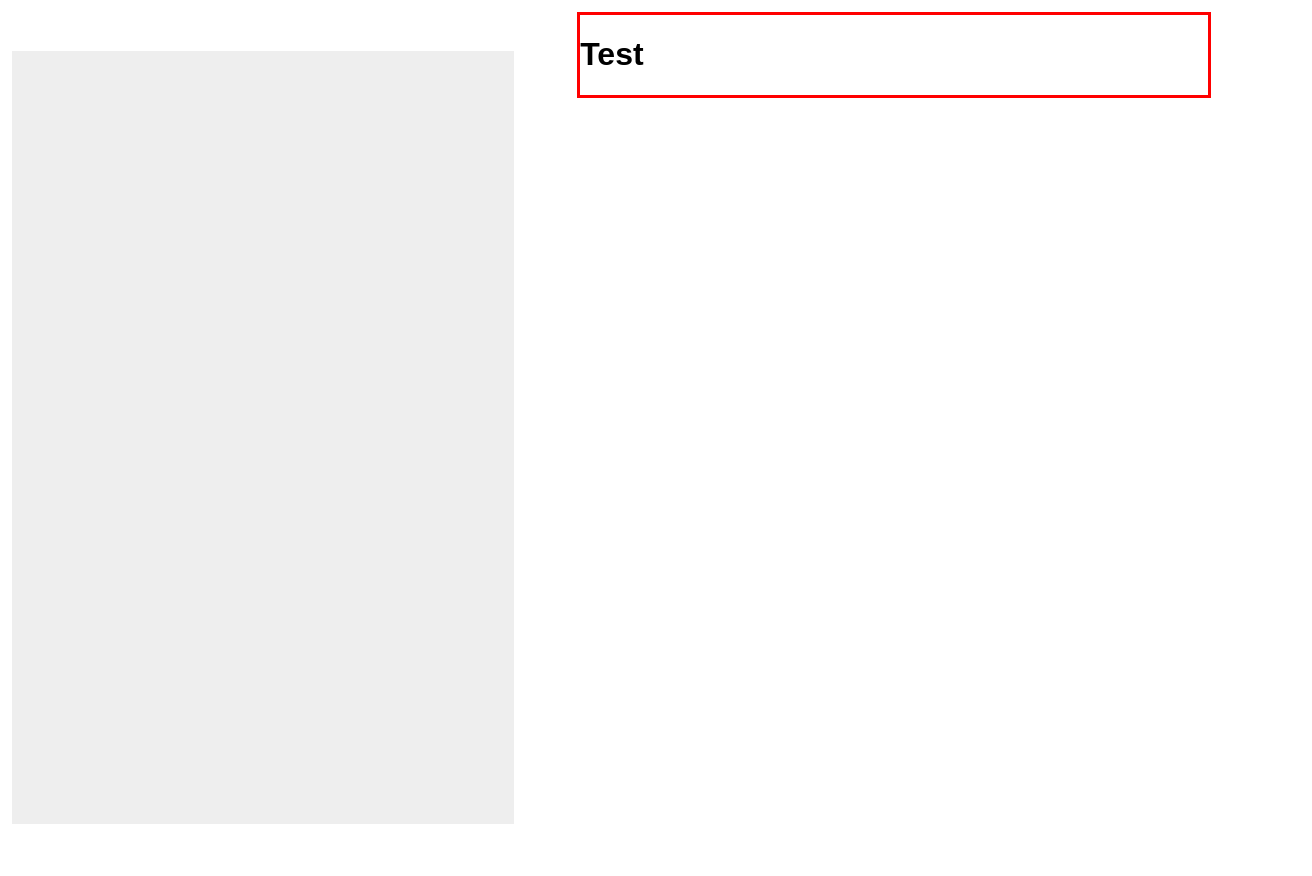
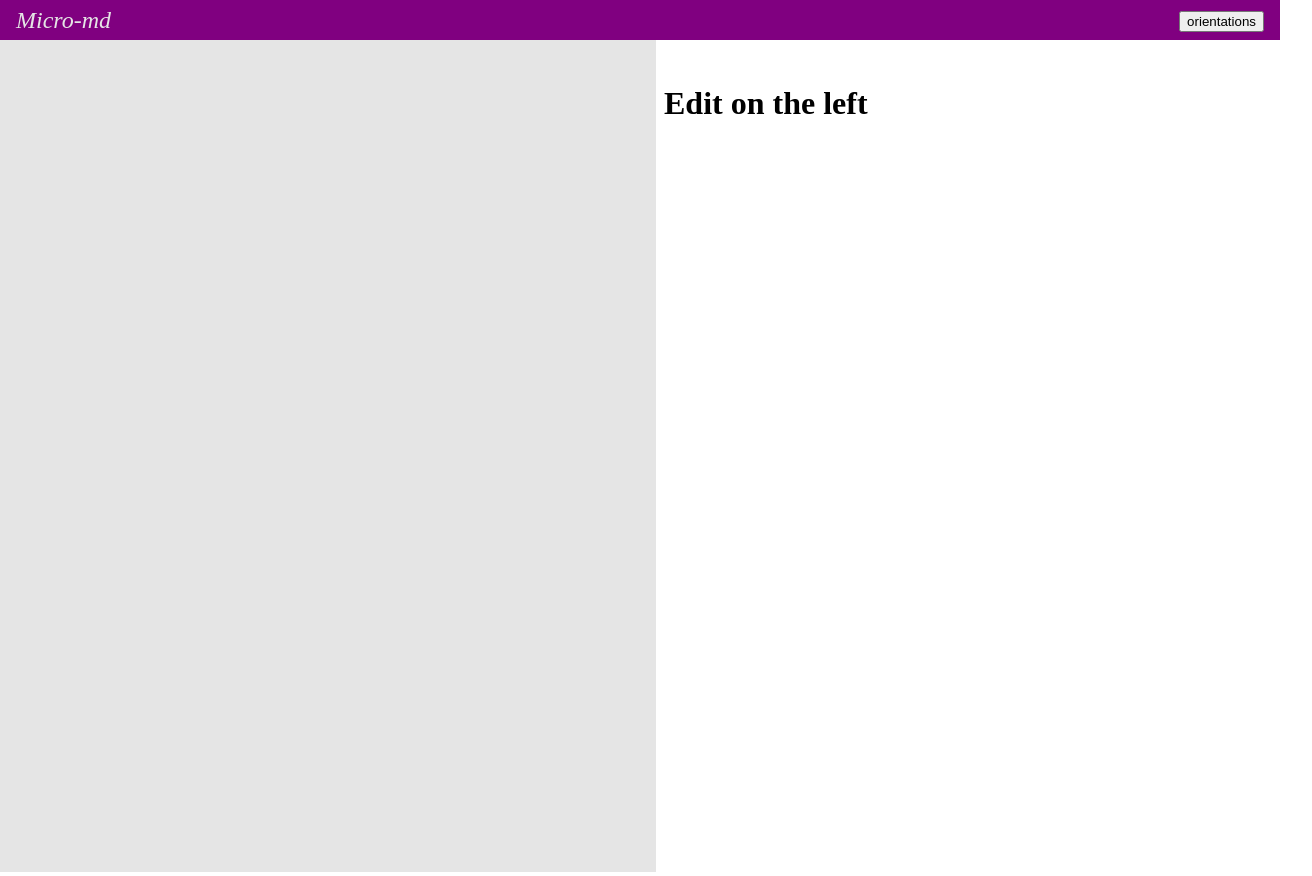
Before and after one commit to JakeDawkins/markdown-editor, a React app: page / in a window 1280 px wide. Shown: the whole page, 1312 px wide, since content can reach past the window. Before the commit the page ends 824 px from the top, so only its background shows below. Built offline with nearby package versions, Linux system fonts and the light colour scheme.

Commit message:
its prettier now ;)

```diff
--- /dev/null
+++ b/src/Components/ActionsBar/index.js
@@ -0,0 +1,12 @@
+import React, { Component } from "react";
+
+export default class ActionBar extends Component {
+  render () {
+    return (
+      <nav>
+        <span><em>Micro-md</em></span>
+        <button>orientations</button>
+      </nav>
+    );
+  }
+}
--- a/src/Components/Editor/index.js
+++ b/src/Components/Editor/index.js
@@ -4,6 +4,9 @@ export default class Editor extends Component {
 
   constructor(props) {
     super(props);
+    // this.state = {
+    //   text: this.props.startText || ""
+    // }
     this.handleChange = this.handleChange.bind(this);
   }
 
@@ -18,14 +21,18 @@ export default class Editor extends Component {
   }
 
   handleChange () {
-    console.log(this.refs);
-    let md = this.refs.input.innerText;
-    this.props.onChange(md);
+    // this.setState({text: this.refs.input.innerText});
+    this.props.onChange(this.refs.input.innerText);
   }
 
   render () {
     return (
-      <div style={this.taStyles()} onInput={this.handleChange} ref="input" contentEditable />
+      <div
+        className={this.props.position || ""}
+        onInput={this.handleChange}
+        ref="input" contentEditable
+        style={{paddingTop: "24px"}}
+      />
     );
   }
 
--- a/src/Pages/Home/index.js
+++ b/src/Pages/Home/index.js
@@ -3,6 +3,9 @@ import './styles.scss';
 
 import Editor from "../../Components/Editor";
 import ReactMarkdown from "react-markdown";
+import ActionsBar from "../../Components/ActionsBar";
+
+const sampleText = "# Edit on the left";
 
 class App extends Component {
 
@@ -17,33 +20,13 @@ class App extends Component {
     );
   }
 
-  wrapperStyles () {
-    return (
-      {
-        padding: "12px",
-        height: "100%",
-        minHeight: "100%",
-        overflow: "scroll"
-      }
-    );
-  }
-
-  mdStyles () {
-    return (
-      {
-        border: "3px solid red",
-        width: "50%",
-        display: "inline-block"
-      }
-    );
-  }
-
   render () {
     return (
-      <div style={this.wrapperStyles()}>
-        <Editor onChange={this.handleChange}/>
-        <div style={this.mdStyles()}>
-          <ReactMarkdown source={this.state && this.state.md ? this.state.md : "# Test"} />
+      <div id="mainWrapper">
+        <ActionsBar />
+        <Editor position="left" onChange={this.handleChange} startText={sampleText} />
+        <div className="right">
+          <ReactMarkdown source={this.state && this.state.md ? this.state.md : sampleText} />
         </div>
       </div>
     );
--- a/src/Pages/Home/styles.scss
+++ b/src/Pages/Home/styles.scss
@@ -1,17 +1,49 @@
-html {
+#root {
   height: 100%;
   min-height: 100%;
 }
 
+html, body, #mainWrapper {
+  height: 100%;
+  min-height: 100%;
+  width: 100%;
+  min-width: 100%;
+}
+
+#mainWrapper {
+  white-space: nowrap;
+}
+
 body {
   margin: 0;
-  padding: 0;
-  font-family: sans-serif;
-  width:100%;
-  height: 100%;
+}
+nav {
+  padding: 0 16px;
+  background-color: purple;
+  color: white;
+  height: 40px;
+  vertical-align: middle;
+  span {
+    font-size: 1.5em;
+    color: #e5e5e5;
+    float: left;
+    margin-top: 7px;
+  }
+  button {
+    margin-top: 11px;
+    float: right;
+  }
 }
 
-#root {
+.left {
+  background-color: #e5e5e5;
+}
+
+.left, .right {
+  width: 50%;
+  display: inline-block;
   height: 100%;
   min-height: 100%;
+  overflow: scroll;
+  padding: 8px;
 }
```
Also changed, not shown: test.html (added, +56 -0 lines).
